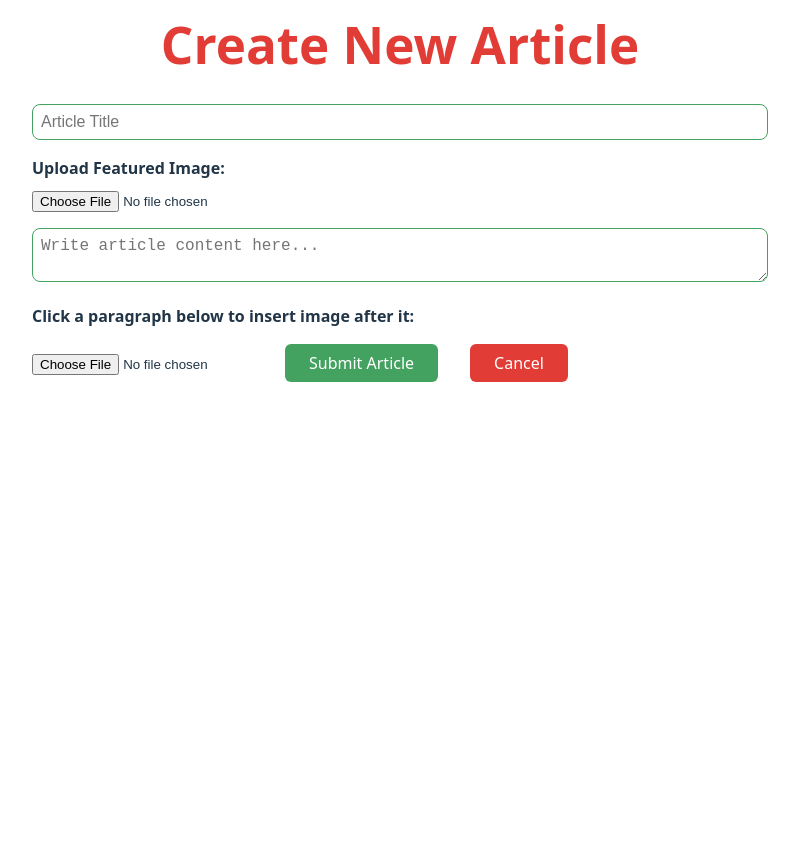
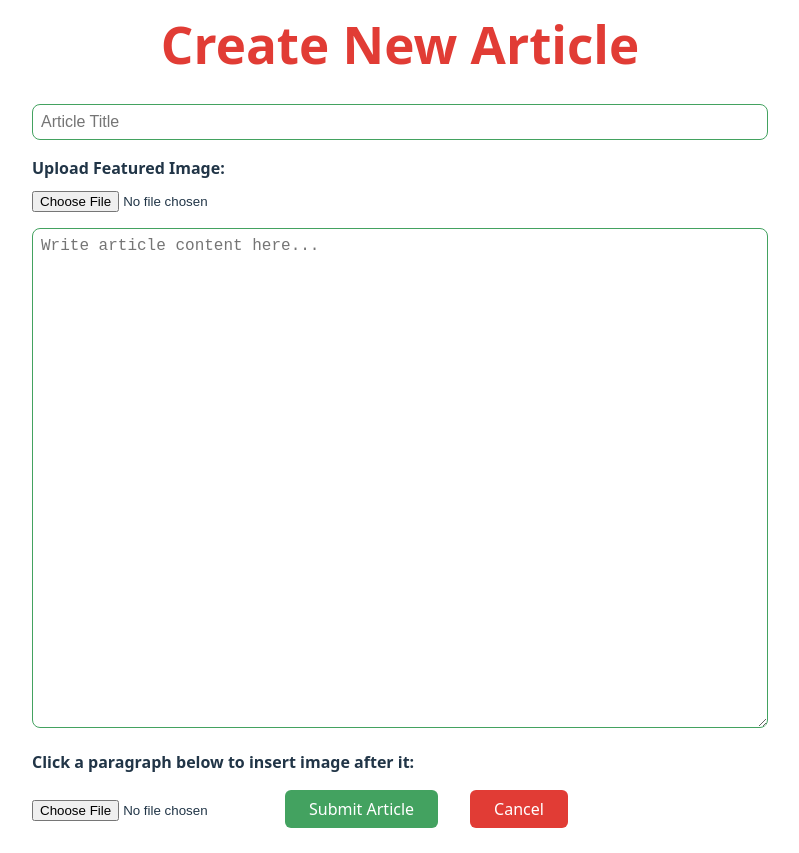
Before and after one commit to Deividas-Strole/vpnHead-main, a React (Vite) app: page /admin/article-editor in a window 1280 px wide. Shown: the whole page, without its empty margins (240-1039 px from the left). Before the commit the page ends 800 px from the top, so only its background shows below. Built offline with nearby package versions, Linux system fonts and the light colour scheme.

Commit message:
changed text area size

```diff
--- a/src/css/ArticleEditor.css
+++ b/src/css/ArticleEditor.css
@@ -15,7 +15,18 @@
     text-align: center;
   }
 
-  .editor-input,
+  .editor-input {
+    width: 100%;
+    padding: 0.5rem;
+    border: 1px solid #ccc;
+    border-color: #43A260;
+    margin-bottom: 1rem;
+    border-radius: 8px;
+    font-size: 1rem;
+  }
+
+
+
   .editor-textarea {
     width: 100%;
     padding: 0.5rem;
@@ -24,6 +35,8 @@
     margin-bottom: 1rem;
     border-radius: 8px;
     font-size: 1rem;
+    width: 736.1px;
+    height: 500px;
   }
 
   .editor-label {
```
